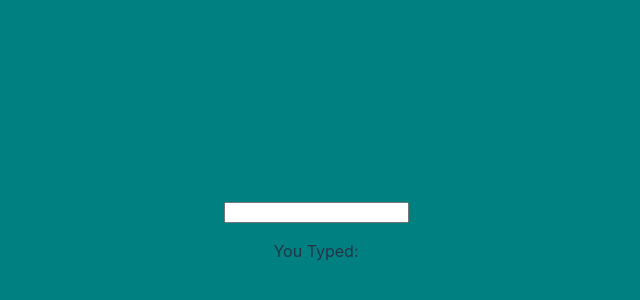
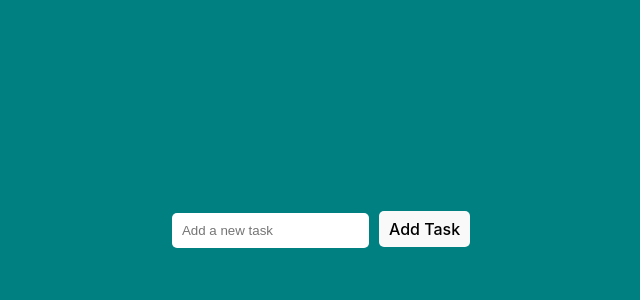
Before and after one commit to ashrafbd1496/react-js, a React (Vite) app: page / in a window 1280 px wide. Shown: the part 160-460 px from the top of the page, without its empty margins (324-964 px from the left). Built offline with nearby package versions, Linux system fonts and the light colour scheme.

Commit message:
TodoList example done

```diff
--- a/src/App.jsx
+++ b/src/App.jsx
@@ -1,14 +1,13 @@
 import { createElement, useState } from "react";
 import reactLogo from "./assets/react.svg";
 import "./App.css";
-import Home from "./componets/Home/Home";
-import TextInput from "./componets/react-states/TextInput/TextInput";
+import TodoList from "./componets/react-states/TodoList/TodoList";
 
 
 function App() {
   return (
     <>
-      <TextInput />
+      <TodoList />
     </>
   );
 }
--- /dev/null
+++ b/src/componets/react-states/TodoList/TodoList.jsx
@@ -0,0 +1,29 @@
+import React, { useState } from "react";
+import '../style.css'
+
+function TodoList() {
+  const [tasks, setTasks] = useState([""]);
+  const [task, setTask] = useState("");
+
+  const addTask = () => {
+    setTasks([...tasks, task]);
+    setTask("");
+  };
+  return (
+    <div>
+      <input
+        type="text"
+        value={task}
+        onChange={(e) => setTask(e.target.value)}
+        placeholder="Add a new task"
+      />
+      <button className="addBtn" onClick={addTask}>Add Task</button>
+      <ul>
+        {tasks.map((item, index) => (
+          <li key={index}>{item}</li>
+        ))}
+      </ul>
+    </div>
+  );
+}
+export default TodoList;
--- /dev/null
+++ b/src/componets/react-states/style.css
@@ -0,0 +1,35 @@
+*{
+    margin: 0;
+    padding: 0;
+    box-sizing: border-box;
+}
+ul {
+  list-style: none;
+}
+.addBtn {
+  border-radius: 5px;
+  border: none;
+  padding: 8px 10px;
+  transition: all .5s;
+}
+input{
+    padding: 10px 10px;
+    border-radius: 5px;
+    border: none;
+    margin: 10px;
+}
+input:focus, .addBtn:focus{
+    outline: none;
+}
+.addBtn:hover{
+    background-color:#333;
+    color: #fff;
+}
+li{
+    text-align: left;
+    color: #fff;
+   padding-left: 10px;
+}
+li:first-child{
+    margin-top: 20px;
+}
```
